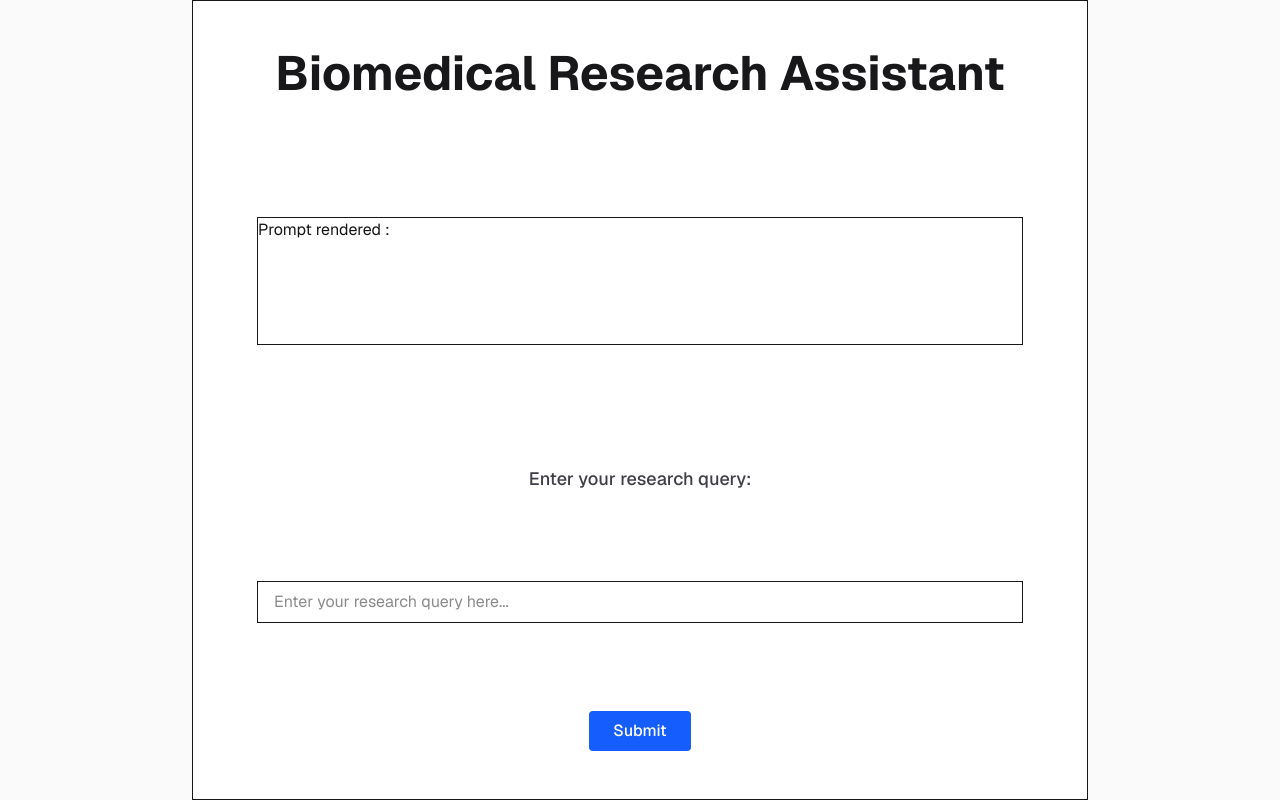
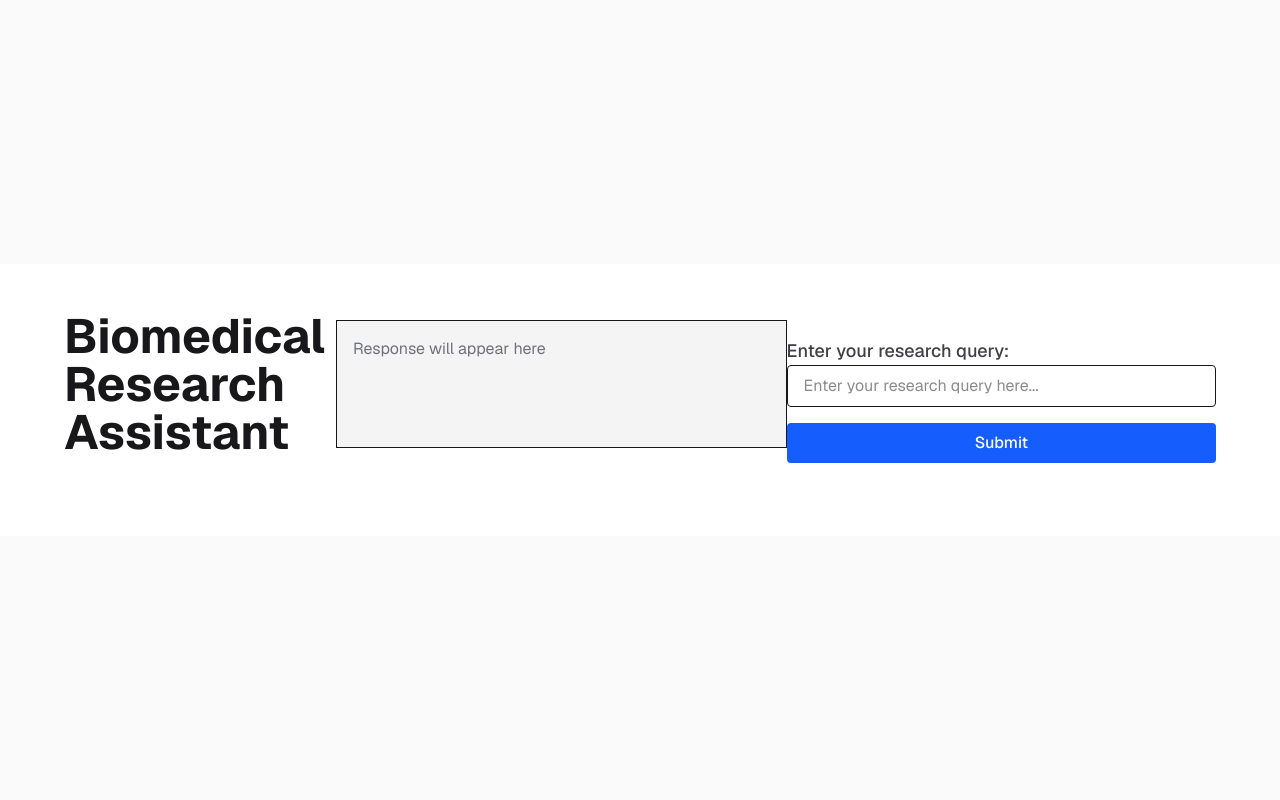
Before and after one commit to thibault-lr/research-assistant, a Next.js app: page / in a window 1280 px wide. Built offline with nearby package versions, Linux system fonts and the light colour scheme.

Commit message:
feat: add basic MCP message

```diff
--- a/package.json
+++ b/package.json
@@ -9,6 +9,7 @@
     "lint": "eslint"
   },
   "dependencies": {
+    "@modelcontextprotocol/sdk": "^1.22.0",
     "next": "16.0.3",
     "react": "19.2.0",
     "react-dom": "19.2.0",
--- /dev/null
+++ b/src/app/api/chat/route.ts
@@ -0,0 +1,48 @@
+import { BioMCPService } from "@/infrastructure/biomcp-service";
+import { userMessageReqBodySchema } from "@/domain/chat";
+import { NextResponse } from "next/server";
+import z from "zod";
+
+// Force le runtime Node.js (obligatoire pour @modelcontextprotocol/sdk)
+export const runtime = "nodejs";
+
+export async function POST(req: Request) {
+  const BIOMCP_URL = process.env.BIOMCP_URL!;
+
+  try {
+    const reqBody = await req.json();
+    const { message } = userMessageReqBodySchema.parse(reqBody);
+
+    // Appel du service d'infrastructure
+    const service = new BioMCPService(BIOMCP_URL);
+    const stream = await service.evaluateMessage(message);
+
+    console.log("[API] Stream prepared, sending response...");
+
+    // Retour du stream avec les bons headers
+    return new Response(stream, {
+      headers: {
+        "Content-Type": "application/json; charset=utf-8",
+        "Cache-Control": "no-cache",
+      },
+    });
+  } catch (error: unknown) {
+    console.error("[API Error]", error);
+
+    if (error instanceof z.ZodError) {
+      return NextResponse.json(
+        { error: "Invalid request body", details: z.treeifyError(error) },
+        { status: 400 }
+      );
+    }
+
+    if (error instanceof Error) {
+      return NextResponse.json(
+        { error: error.message || "Erreur interne du service BioMCP" },
+        { status: 503 }
+      );
+    }
+
+    throw error;
+  }
+}
--- a/src/app/page.tsx
+++ b/src/app/page.tsx
@@ -1,13 +1,65 @@
+'use client';
+
+import { useState } from 'react';
+
 export default function Home() {
+  const [query, setQuery] = useState('');
+  const [loading, setLoading] = useState(false);
+  const [response, setResponse] = useState('');
+  const [error, setError] = useState('');
+
+  const handleSubmit = async (e: React.FormEvent) => {
+    e.preventDefault();
+
+    if (!query.trim()) {
+      setError('Please enter a research query');
+      return;
+    }
+
+    setLoading(true);
+    setError('');
+    setResponse('');
+
+    try {
+      const res = await fetch('/api/chat', {
+        method: 'POST',
+        headers: {
+          'Content-Type': 'application/json',
+        },
+        body: JSON.stringify({ message: query }),
+      });
+
+      if (!res.ok) {
+        throw new Error(`API error: ${res.status}`);
+      }
+
+      const text = await res.text();
+      setResponse(text);
+    } catch (err: any) {
+      setError(err.message || 'Failed to fetch response');
+    } finally {
+      setLoading(false);
+    }
+  };
+
   return (
     <div className="flex min-h-screen items-center justify-center bg-zinc-50 font-sans dark:bg-black">
-      <main className="flex min-h-screen border w-full max-w-4xl flex-col items-center justify-between py-12 px-16 bg-white dark:bg-black">
+      <main className="flex items-center justify-between py-12 px-16 bg-white dark:bg-black">
         <h1 className="mb-8 text-2xl font-bold text-zinc-900 dark:text-white sm:text-5xl">
           Biomedical Research Assistant
         </h1>
 
-        <section className="mb-8 w-full border h-32">Prompt rendered :</section>
+        <section className="mb-8 w-full border h-32 p-4 overflow-auto bg-zinc-100 dark:bg-zinc-900">
+          {response ? <pre className="text-sm">{response}</pre> : <span className="text-zinc-500">Response will appear here</span>}
+        </section>
 
+        {error && (
+          <div className="mb-4 w-full rounded bg-red-100 p-4 text-red-800 dark:bg-red-900 dark:text-red-200">
+            {error}
+          </div>
+        )}
+
+        <form onSubmit={handleSubmit} className="w-full">
           <label
             htmlFor="research-query"
             className="block text-lg font-medium text-zinc-700 dark:text-zinc-300"
@@ -15,14 +67,23 @@ export default function Home() {
             Enter your research query:
           </label>
           <input
+            id="research-query"
             name="research_query"
             type="text"
-          className="w-full px-4 py-2 border"
+            value={query}
+            onChange={(e) => setQuery(e.target.value)}
+            className="w-full px-4 py-2 border rounded dark:bg-zinc-800 dark:border-zinc-700 dark:text-white mb-4"
             placeholder="Enter your research query here..."
+            disabled={loading}
           />
-        <button className="rounded bg-blue-600 px-6 py-2 font-medium text-white hover:bg-blue-700">
-          Submit
+          <button
+            type="submit"
+            className="w-full rounded bg-blue-600 px-6 py-2 font-medium text-white hover:bg-blue-700 disabled:bg-blue-400 disabled:cursor-not-allowed"
+            disabled={loading}
+          >
+            {loading ? 'Loading...' : 'Submit'}
           </button>
+        </form>
       </main>
     </div>
   );
--- /dev/null
+++ b/src/infrastructure/biomcp-service.ts
@@ -0,0 +1,53 @@
+import { Client } from "@modelcontextprotocol/sdk/client";
+import { SSEClientTransport } from "@modelcontextprotocol/sdk/client/sse.js";
+import z from "zod";
+
+const contentSchema = z.strictObject({
+  type: z.literal("text"),
+  text: z.string(),
+});
+
+const contentValidator = z.object({
+  content: contentSchema.array().min(1),
+  structuredContent: z.record(z.literal("result"), z.string()).optional(),
+});
+
+export class BioMCPService {
+  private client: Client;
+
+  constructor(private readonly mcpUrl: string) {
+    this.client = new Client(
+      { name: "scienta-assistant", version: "1.0.0" },
+      { capabilities: {} }
+    );
+  }
+
+  async evaluateMessage(userQuery: string): Promise<string> {
+    //  TODO: Migrate to StreamableHTTPClientTransport once server supports it
+    const transport = new SSEClientTransport(new URL(this.mcpUrl));
+
+    await this.client.connect(transport);
+
+    await this.client.callTool({
+      name: "think",
+      arguments: {
+        thought: `Planning search for: ${userQuery}`,
+        thoughtNumber: 1,
+        totalThoughts: 1,
+        nextThoughtNeeded: true,
+      },
+    });
+
+    const searchResult = await this.client.callTool({
+      name: "article_searcher",
+      arguments: { keywords: [userQuery] },
+    });
+
+    const validation = contentValidator.parse(searchResult);
+
+    const content =
+      validation.structuredContent?.result ?? validation.content[0].text;
+
+    return content;
+  }
+}
```
Also changed, not shown: 1 other file (tests, documents, lock files or other folders). Lines whose indentation alone changed are shown as unchanged.
